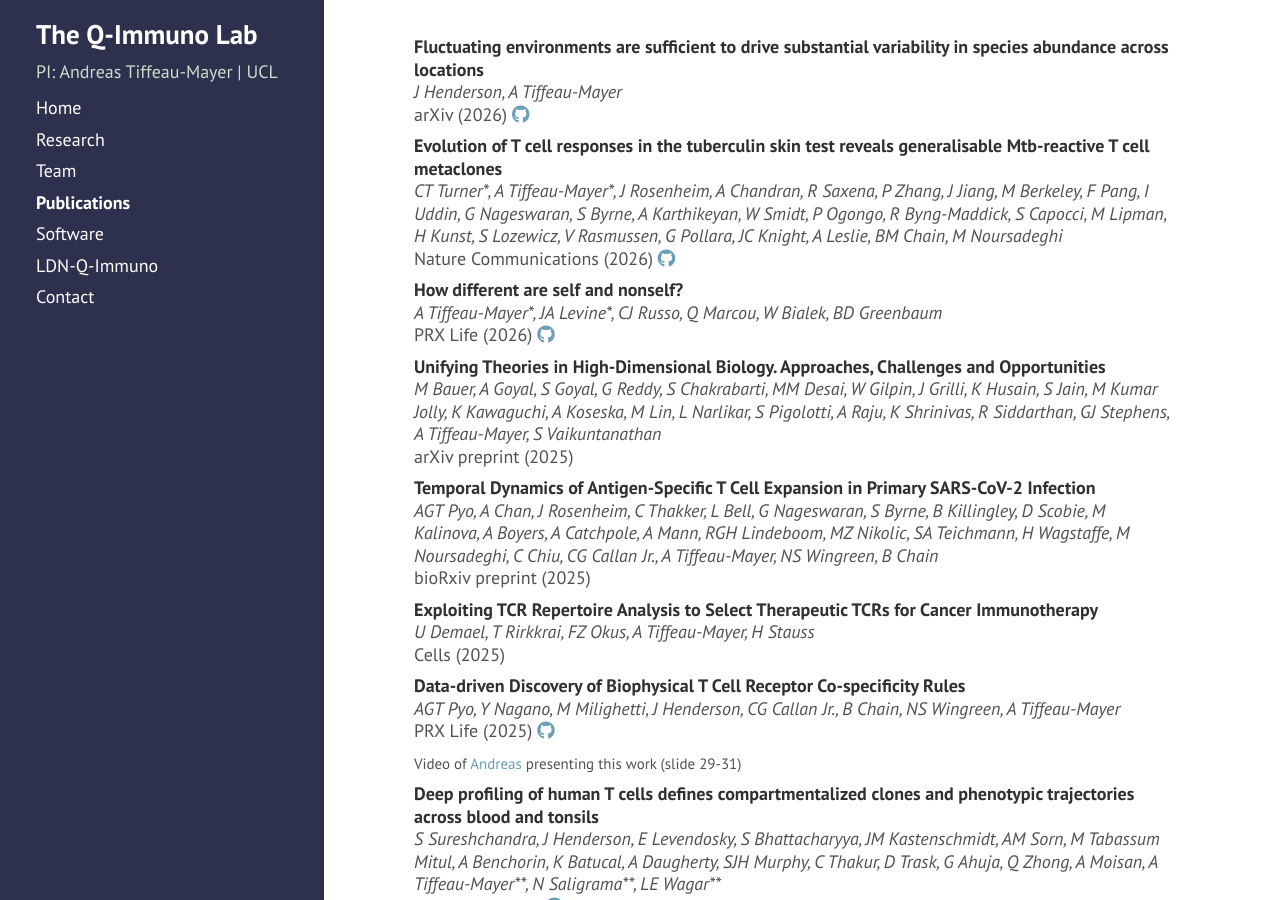
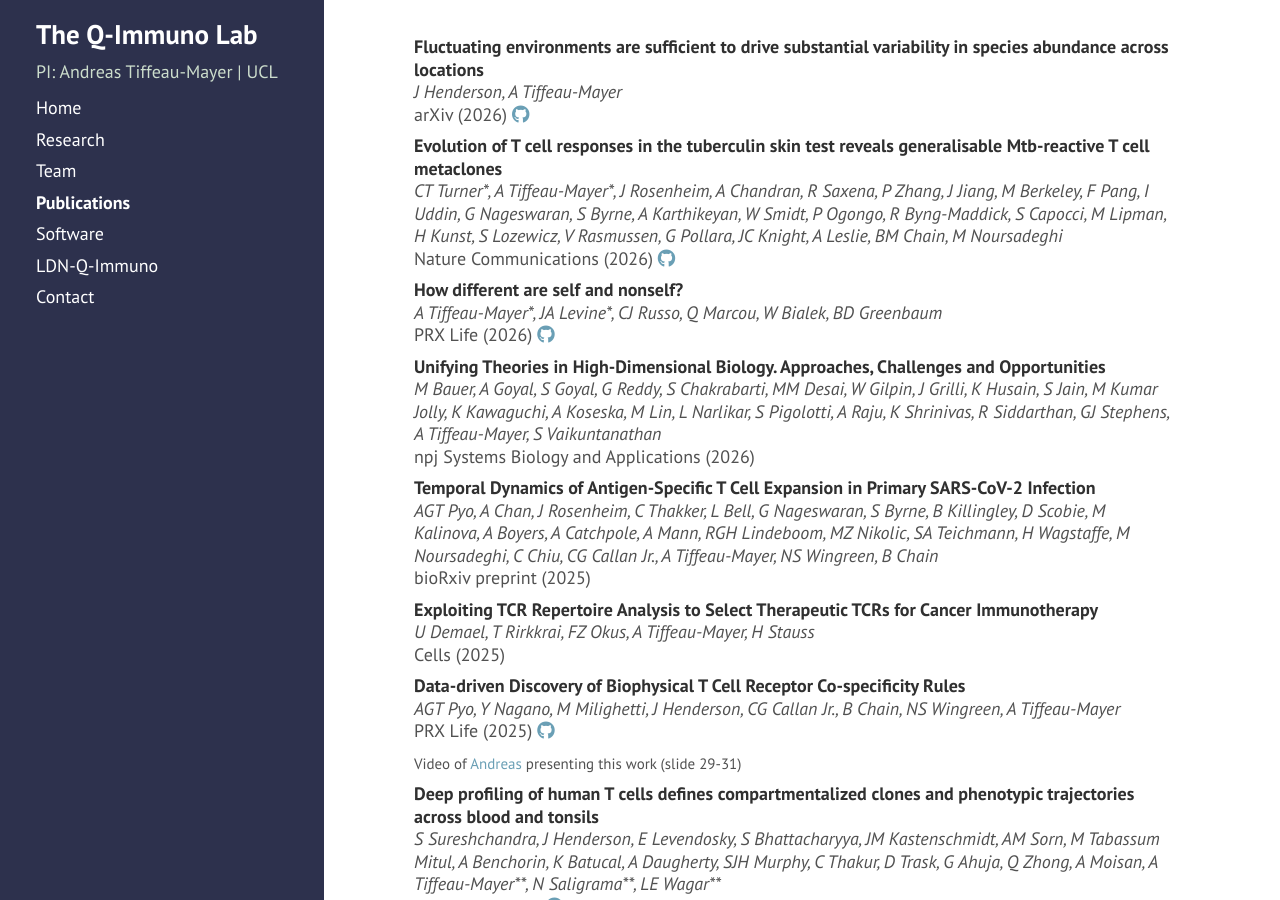
Before and after one commit to andim/andim.github.io, a Jekyll site: the page built from publications.md, in a window 1280 px wide and 900 px high. Built offline with Jekyll 4.4.1, drawn with Linux system fonts in a browser that asks for light colours; nearby versions of some CDN libraries; a style sheet for code colours, icons or effects is not loaded.

Commit message:
updated publication list

```diff
--- a/_data/publist.yml
+++ b/_data/publist.yml
@@ -24,10 +24,10 @@
 
 - authors: M Bauer, A Goyal, S Goyal, G Reddy, S Chakrabarti, MM Desai, W Gilpin, J Grilli, K Husain, S Jain, M Kumar Jolly, K Kawaguchi, A Koseska, M Lin, L Narlikar, S Pigolotti, A Raju, K Shrinivas, R Siddarthan, GJ Stephens, A Tiffeau-Mayer, S Vaikuntanathan
   title: Unifying Theories in High-Dimensional Biology. Approaches, Challenges and Opportunities
-  journal: arXiv preprint
-  year: 2025
+  journal: npj Systems Biology and Applications
+  year: 2026
   links:
-    doi: https://doi.org/10.48550/arXiv.2512.10111
+    doi: https://doi.org/10.1038/s41540-026-00680-9
 
 - authors: AGT Pyo, A Chan, J Rosenheim, C Thakker, L Bell, G Nageswaran, S Byrne, B Killingley, D Scobie, M Kalinova, A Boyers, A Catchpole, A Mann, RGH Lindeboom, MZ Nikolic, SA Teichmann, H Wagstaffe, M Noursadeghi, C Chiu, CG Callan Jr., A Tiffeau-Mayer, NS Wingreen, B Chain
   title: Temporal Dynamics of Antigen-Specific T Cell Expansion in Primary SARS-CoV-2 Infection
```
